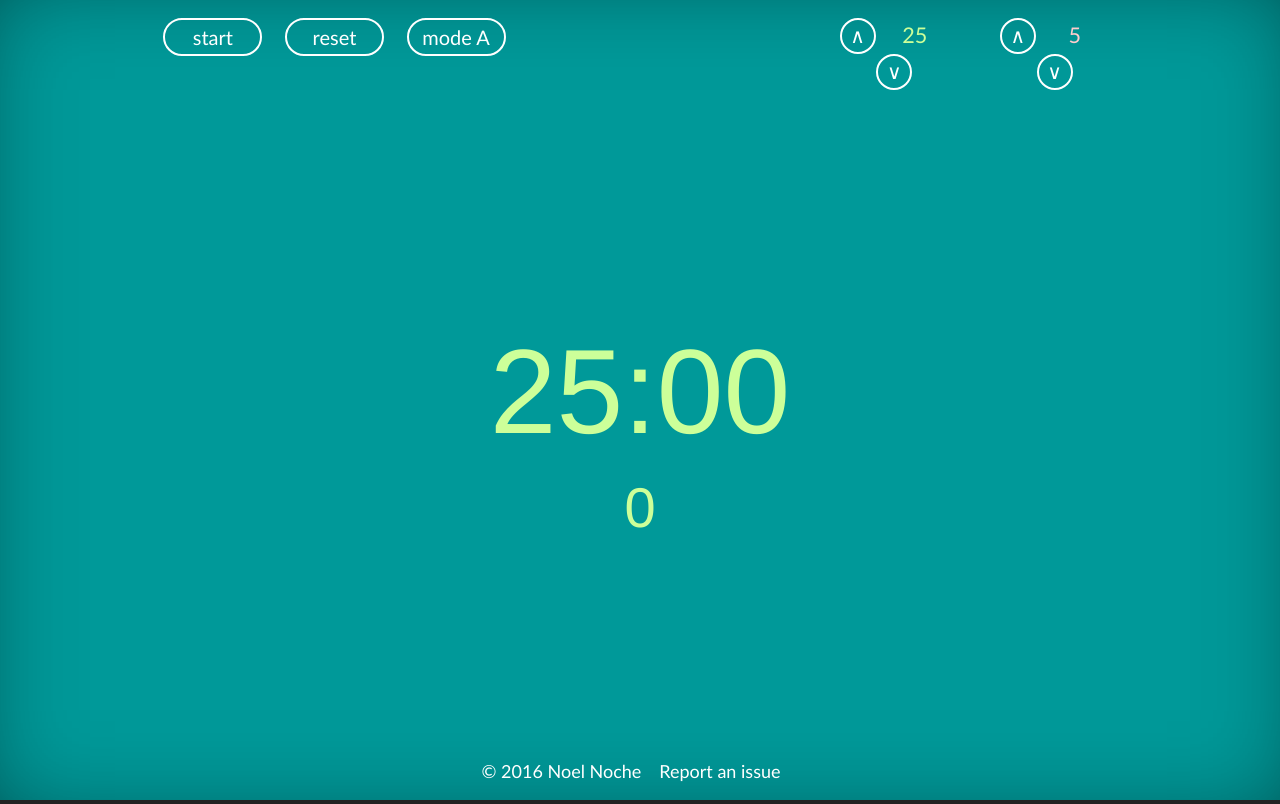
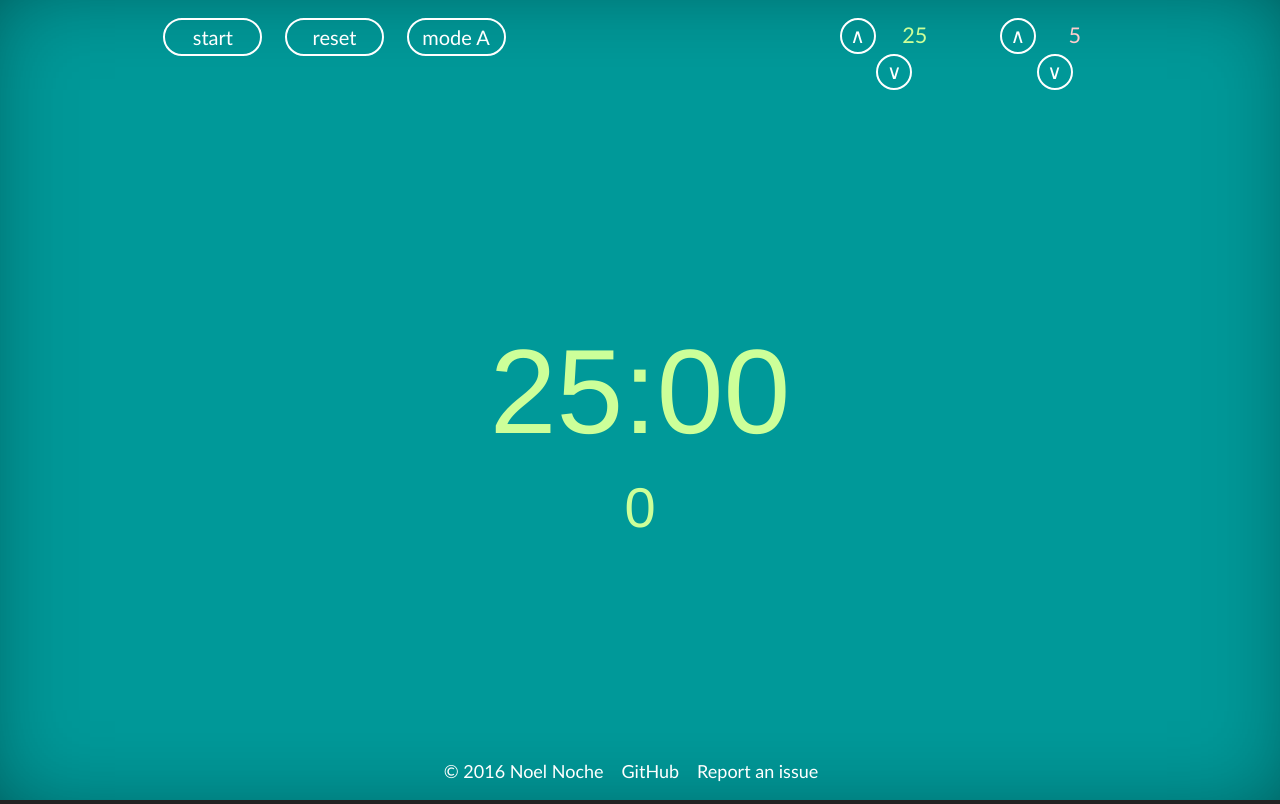
Before and after one commit to genkibit/fcc-pomodoro-clock, a plain HTML site: page _dev/index.html in a window 1280 px wide. Drawn offline with Linux system fonts and the light colour scheme.

Commit message:
Add link to GitHub repo

```diff
--- a/_dev/index.html
+++ b/_dev/index.html
@@ -66,6 +66,7 @@
 
     <footer>
       <p>&#169; 2016 Noel Noche</p>
+      <p><a href="https://github.com/genkibit/fcc-pomodoro-clock" target="_blank">GitHub</a></p>
       <p><a href="https://github.com/genkibit/fcc-pomodoro-clock/issues" target="_blank">Report an issue</a></p>
     </footer>
 
```
Also changed, not shown: index.html (+1 -0 lines).
